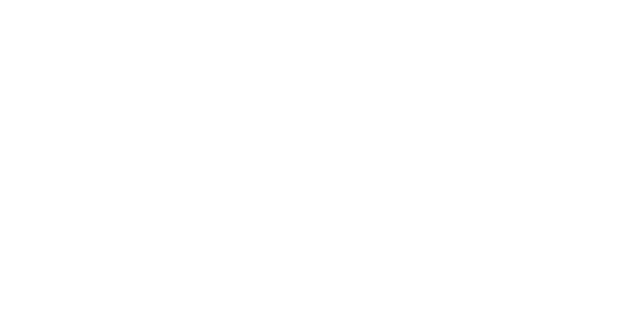
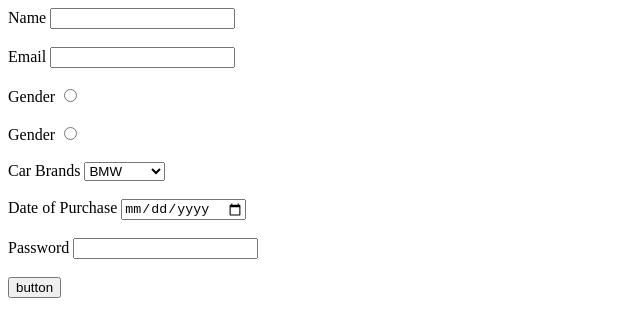
Before and after one commit to acciojob/car-insurance-form-presingigovindraju, a website: page main.html in a window 1280 px wide. Shown: the whole page, without its empty margins (0-640 px from the left). Drawn offline with Linux system fonts and the light colour scheme.

Commit message:
created a submission

```diff
--- a/main.html
+++ b/main.html
@@ -8,6 +8,34 @@
 
 <body>
 	<!-- the entire body must be written by student -->
+	<form method="post">
+		<label for="name">Name</label>
+		<input type="Text" id="name" required/>
+		<br><br>
+		<label for="email">Email</label>
+		<input type="Email" id="email" required/>
+		<br><br>
+		<label for="gender_m">Gender</label>
+		<input type="radio" id="gender_m" required/>
+		<br><br>
+		<label for="gender_f">Gender</label>
+		<input type="radio" id="gender_f" required/>
+		<br><br>
+		<label for="cars">Car Brands</label>
+		<select type="Dropdown" id="cars" required/>
+			<option>BMW</option>
+			<option>Audi</option>
+			<option>Mercedez</option>
+		</select>
+		<br><br>
+		<label for="dop">Date of Purchase</label>
+		<input type="Date" id="dop" required/>
+		<br><br>
+		<label for="password">Password</label>
+		<input type="Password" id="password" required/>
+		<br><br>
+		<button type="Button">button</button>
+	</form>
     <script type="text/javascript" src="./script.js">
 </script>
 
```
